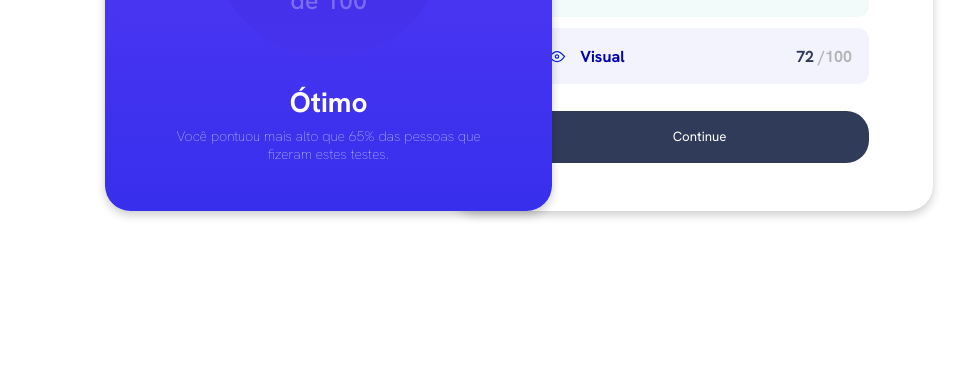
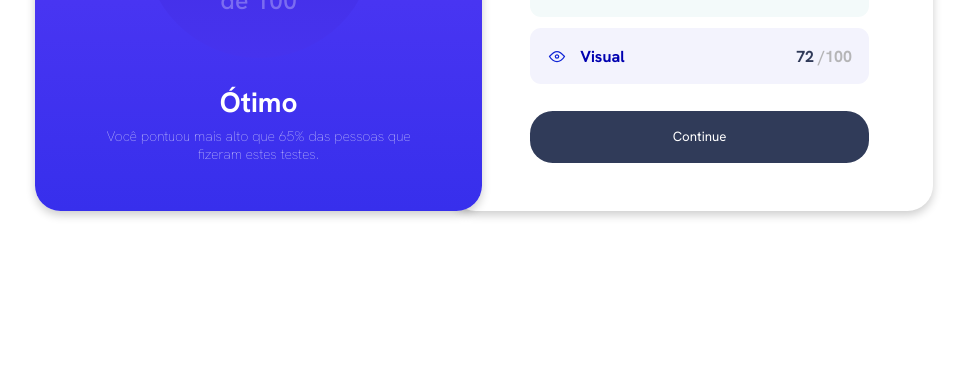
Before and after one commit to riandersoncorrea/Componente-de-resumo-de-resultados, a plain HTML site: page index.html in a window 1280 px wide. Shown: the part 446-826 px from the top of the page, without its empty margins (140-1107 px from the left). Drawn offline with Linux system fonts and the light colour scheme.

Commit message:
Update style.css

```diff
--- a/style.css
+++ b/style.css
@@ -31,9 +31,7 @@
     gap: 1.65em;
     color: #ffffff;
     text-align: center;
-    z-index: 2;
-    position: relative;
-    right: -70px;
+    z-index: 1;
     box-shadow: 0px 4px 10px rgba(0, 0, 0, 0.2);
 
 }
@@ -89,7 +87,6 @@
     width: 27%;
     gap: 1.7em;
     box-shadow: 0px 4px 10px rgba(0, 0, 0, 0.2);
-    z-index: 1;
 }
 
 .descricaoTarefas {
```
